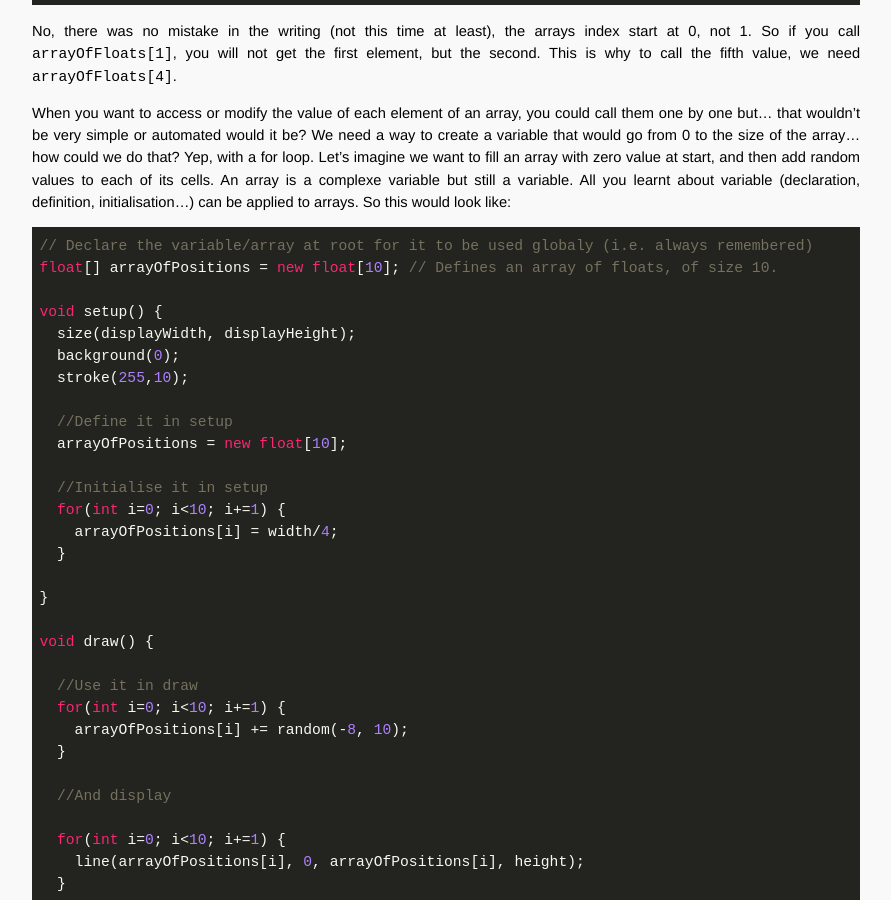
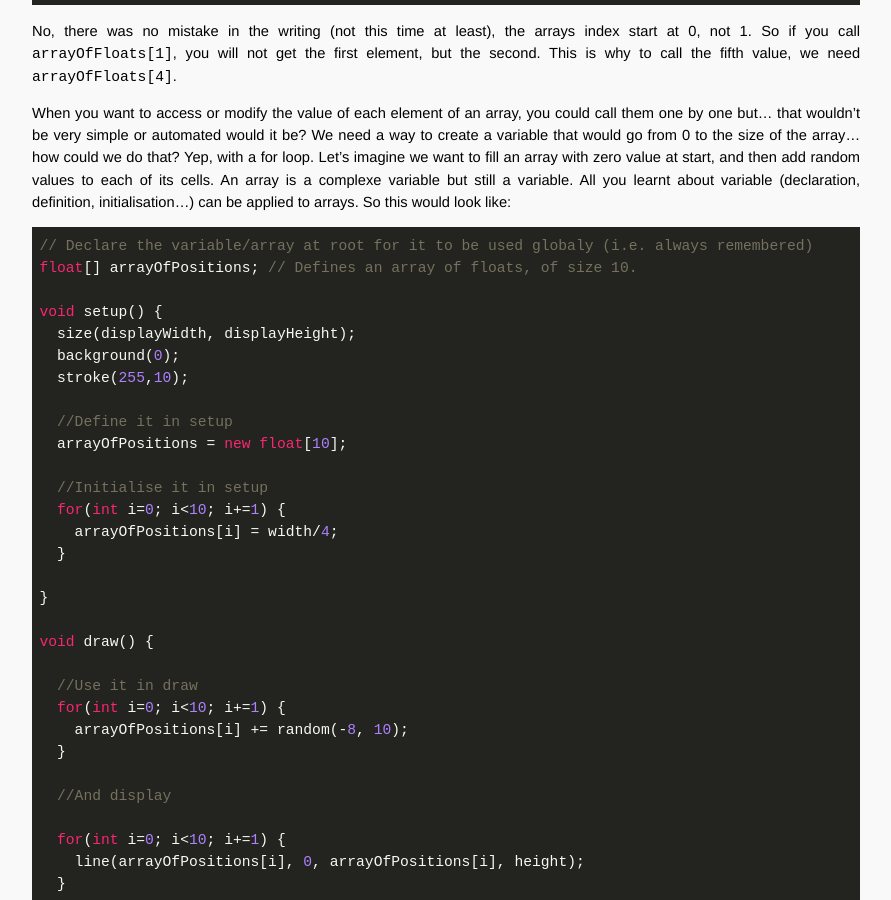
Before and after one commit to OpenTechSchool-Brussels/generative-art-with-processing, a Jekyll site: the page built from Playing-with-lines.markdown, in a window 1280 px wide and 900 px high, scrolled down 3539 px. Shown: the whole window, without its empty margins (324-1215 px from the left). Built offline with Jekyll 4.4.1, drawn with Linux system fonts in a browser that asks for light colours; Markdown is read by kramdown in place of the engine named in the settings.

Commit message:
Update Playing-with-lines.markdown

````diff
--- a/Playing-with-lines.markdown
+++ b/Playing-with-lines.markdown
@@ -129,7 +129,7 @@ When you want to access or modify the value of each element of an array, you cou
 
 ```java
 // Declare the variable/array at root for it to be used globaly (i.e. always remembered)
-float[] arrayOfPositions = new float[10]; // Defines an array of floats, of size 10.
+float[] arrayOfPositions; // Defines an array of floats, of size 10.
 
 void setup() {
   size(displayWidth, displayHeight);
````
